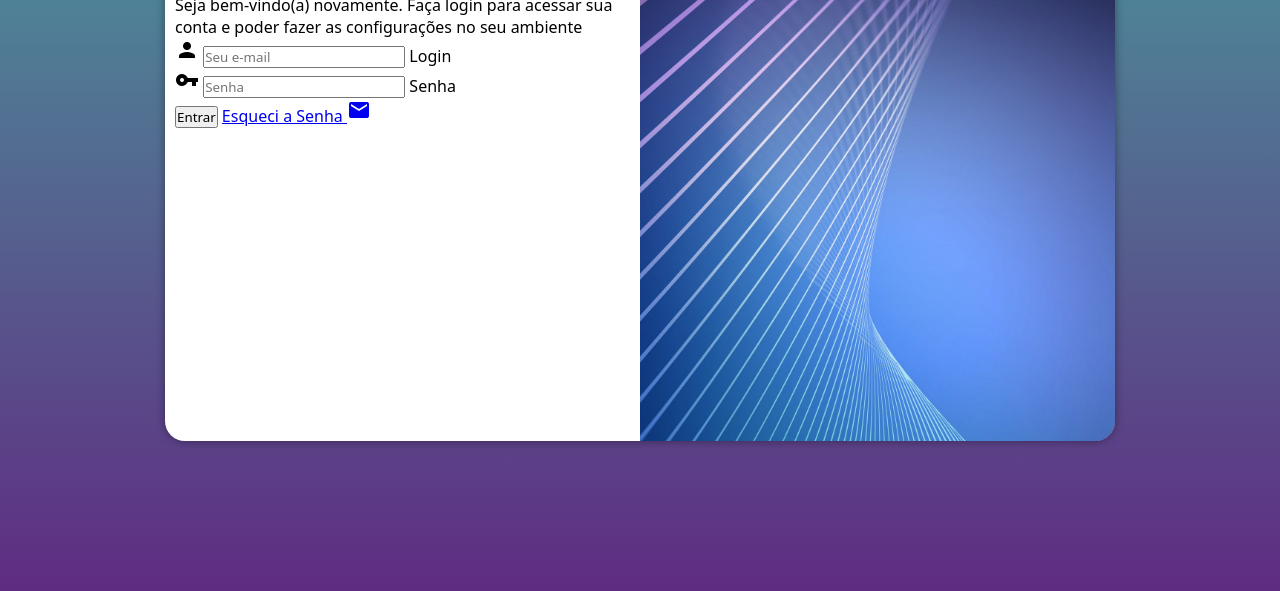
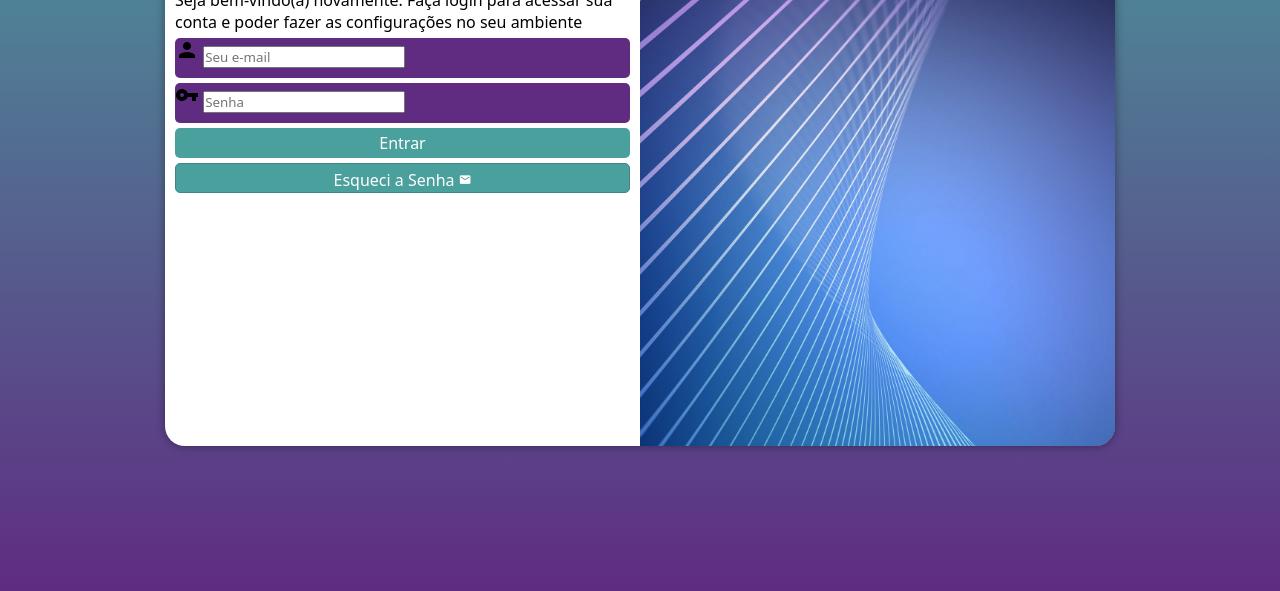
Before and after one commit to renan54apolonio/projeto-login, a plain HTML site: page index.html in a window 1280 px wide. Shown: the part 209-800 px from the top of the page. Drawn offline with Linux system fonts and the light colour scheme.

Commit message:
e la vamos nos

```diff
--- a/estilos/style.css
+++ b/estilos/style.css
@@ -34,7 +34,7 @@ section#login {
     transform: translate(-50%, -50%);
     background-color: white;
     width: 260px;
-    height: 500px;
+    height: 510px;
     border-radius: 20px;
     overflow: hidden;
     box-shadow: 0px 0px 10px rgba(0, 0, 0, 0.397);
@@ -58,3 +58,56 @@ div#formulario > h1 {
     text-align: center;
     padding-bottom: 10px;
 }
+
+
+form > input[type=submit] {
+    display: block;
+    font-size: 1em;
+    width: 100%;
+    height: 30px;
+    background-color:#49a09d;
+    color: white;
+    border: none;
+    border-radius: 5px;
+    cursor: pointer;
+}
+
+form > input[type=submit]:hover {
+    background-color: #5f2c82;
+}
+
+form > a.botao {
+    display: block;
+    text-align: center;
+    font-size: 1em;
+    width: 100%;
+    height: 30px;
+    background-color: #49a09d;
+    color: white;
+    border: 1px solid #3f8684;
+    text-decoration: none;
+    border-radius: 5px;
+    padding-top: 5px;
+    margin-top: 5px;
+}
+
+form > a.botao:hover {
+    background-color: #5f2c82;
+}
+
+form > a.botao > i {
+    font-size: 0.8em;
+}
+
+form > div.campo {
+    background-color: #5f2c82;
+    display: block;
+    width: 100%;
+    height: 40px;
+    border-radius: 5px;
+    margin:  5px 0px;
+}
+
+div.campo > label{
+    display: none;
+}
--- a/index.html
+++ b/index.html
@@ -30,7 +30,7 @@
                         <label for="isenha">Senha</label>
                     </div>
                     <input type="submit" value="Entrar">
-                    <a href="#">
+                    <a href="#" class="botao">
                         Esqueci a Senha <i class="material-icons">mail</i>
                     </a>
                 </form>
```
